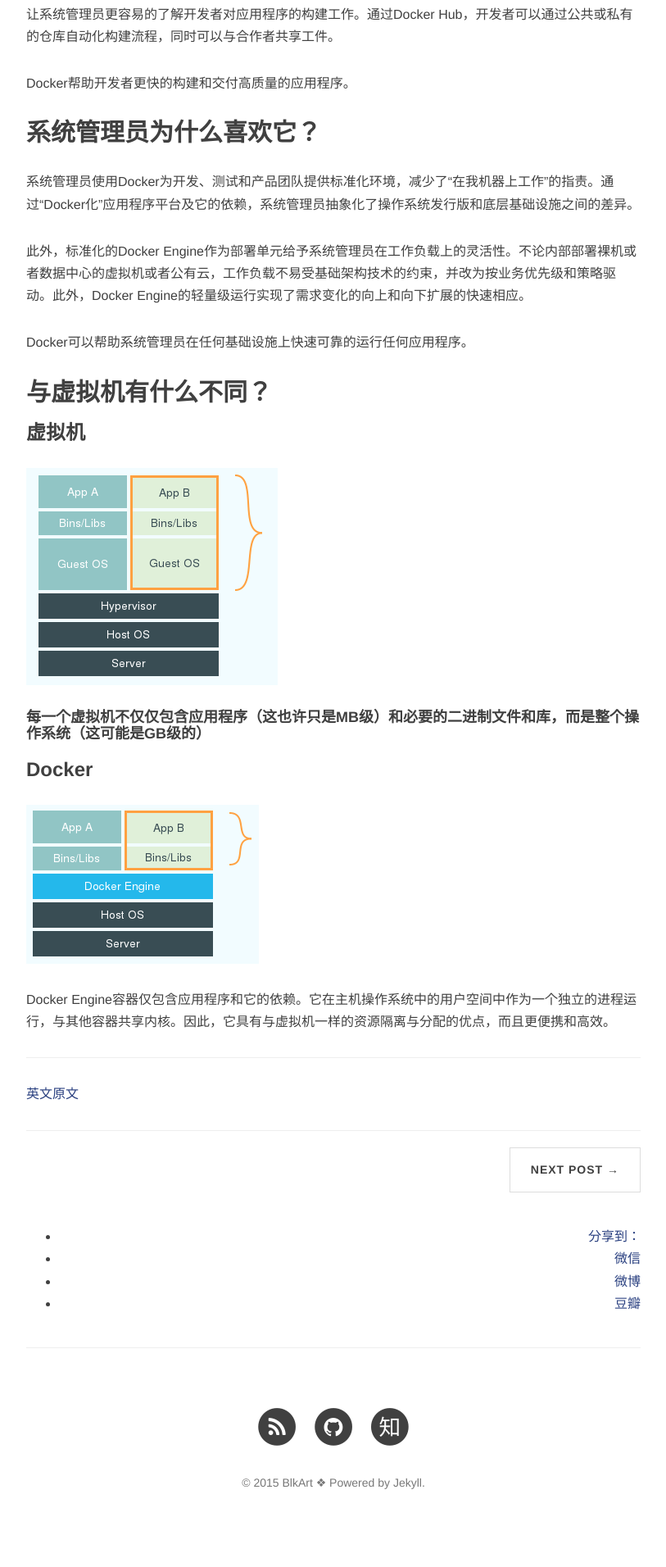
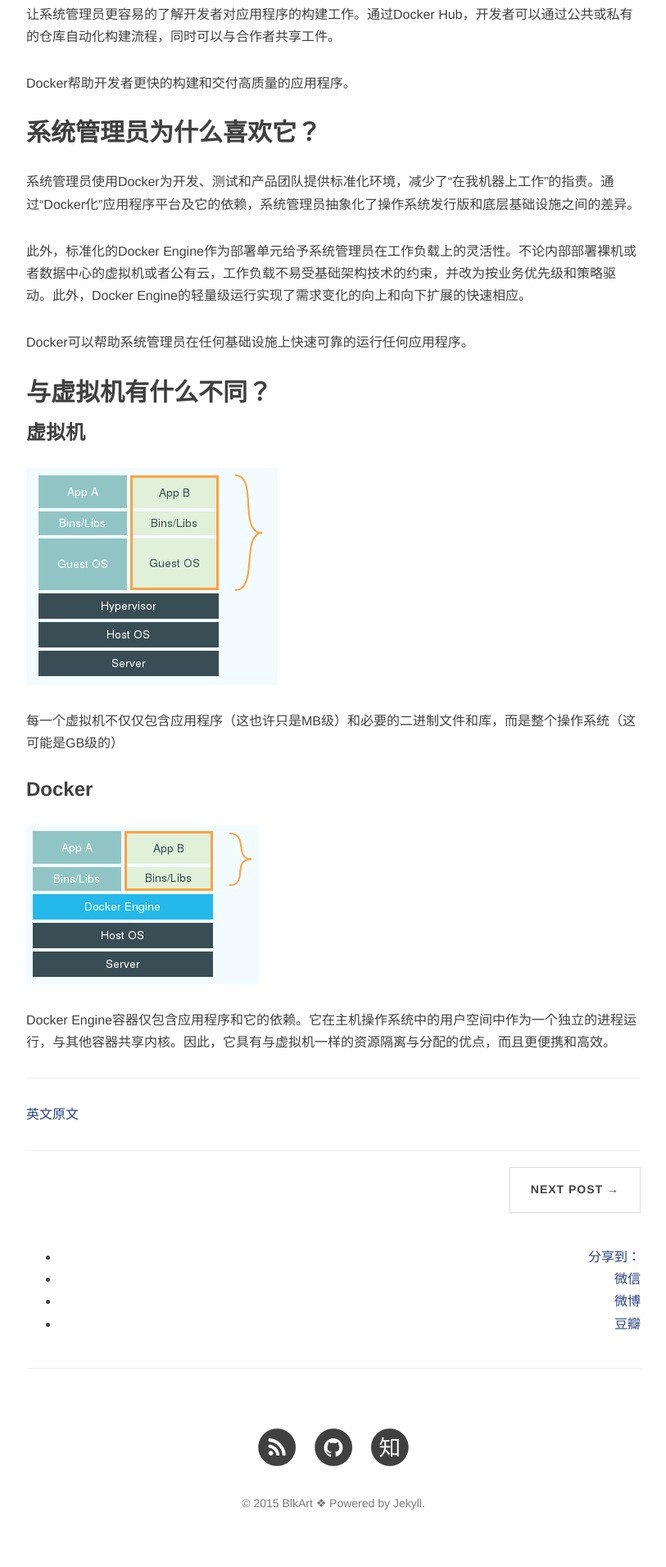
Before and after one commit to blkart/blkart.github.io, a Jekyll site: the page built from _posts/2014-12-14-docker-introduction.md, in a window 1280 px wide. Shown: the part 901-2813 px from the top of the page at 82% size, without its empty margins (233-1046 px from the left). Built offline with Jekyll 4.4.1, drawn with Linux system fonts in a browser that asks for light colours; nearby versions of some CDN libraries; comment, search, counter and statistics services are not loaded; before the commit the page ends 2788 px from its top, so only the background shows below that.

Commit message:
image rename
Signed-off-by: blkart <blkart.org@gmail.com>

```diff
--- a/_posts/2014-12-14-docker-introduction.md
+++ b/_posts/2014-12-14-docker-introduction.md
@@ -32,13 +32,13 @@
 
 ### 虚拟机
 
-![选区_002.png](https://github.com/blkart/blkart.github.io/blob/master/img/blog_img/%E9%80%89%E5%8C%BA_002.png)
+![002.png](https://github.com/blkart/blkart.github.io/blob/master/img/blog_img/002.png)
 
-#### 每一个虚拟机不仅仅包含应用程序（这也许只是MB级）和必要的二进制文件和库，而是整个操作系统（这可能是GB级的）
+每一个虚拟机不仅仅包含应用程序（这也许只是MB级）和必要的二进制文件和库，而是整个操作系统（这可能是GB级的）
 
 ### Docker
 
-![选区_003.png](https://github.com/blkart/blkart.github.io/blob/master/img/blog_img/%E9%80%89%E5%8C%BA_003.png)
+![003.png](https://github.com/blkart/blkart.github.io/blob/master/img/blog_img/003.png)
 
 Docker Engine容器仅包含应用程序和它的依赖。它在主机操作系统中的用户空间中作为一个独立的进程运行，与其他容器共享内核。因此，它具有与虚拟机一样的资源隔离与分配的优点，而且更便携和高效。
 
```
Also changed, not shown: img/blog_img/002.png (renamed from img/blog_img/选区_002.png), img/blog_img/003.png (renamed from img/blog_img/选区_003.png).
